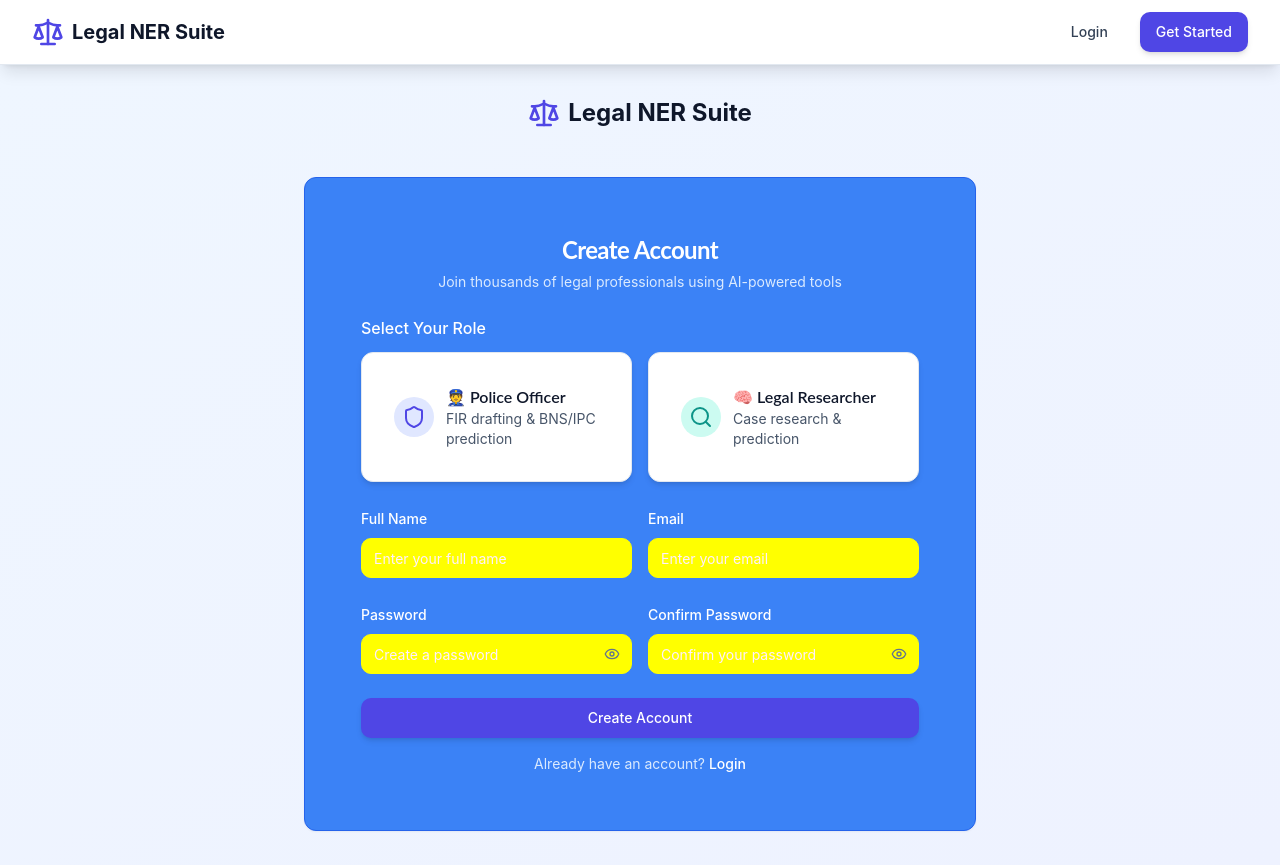
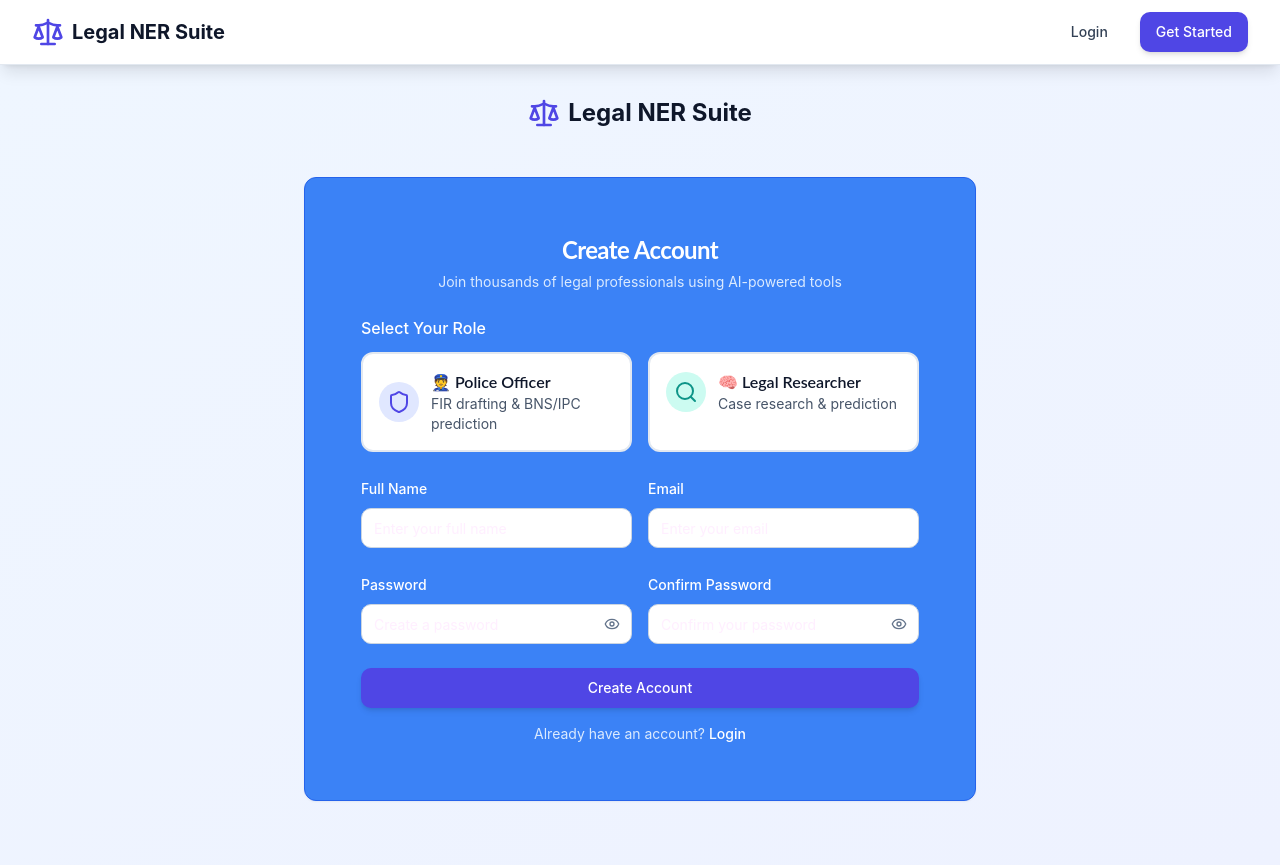
Before and after one commit to Majeed016/ner-law-suite, a React (Vite) app: page /register in a window 1280 px wide. Built offline with nearby package versions, Linux system fonts and the light colour scheme.

Commit message:
Fix: Register page role selection and input backgrounds
Fixes the inability to select roles (police officer/legal researcher) on the register page. Also changes the background color of the input fields (full name, email, password, confirm password) to white.

```diff
--- a/src/pages/Register.tsx
+++ b/src/pages/Register.tsx
@@ -1,3 +1,4 @@
+
 import React, { useState } from 'react';
 import { Link, useNavigate } from 'react-router-dom';
 import { useAuth, UserRole } from '@/contexts/AuthContext';
@@ -29,6 +30,10 @@ const Register: React.FC = () => {
       ...prev,
       [e.target.name]: e.target.value
     }));
+  };
+
+  const handleRoleSelect = (role: UserRole) => {
+    setSelectedRole(role);
   };
 
   const handleSubmit = async (e: React.FormEvent) => {
@@ -99,8 +104,12 @@ const Register: React.FC = () => {
                 <Label className="text-base font-medium text-white">Select Your Role</Label>
                 <div className="grid md:grid-cols-2 gap-4">
                   <div
-                    onClick={() => setSelectedRole('police')}
-                    className={`role-card ${selectedRole === 'police' ? 'selected' : ''}`}
+                    onClick={() => handleRoleSelect('police')}
+                    className={`bg-white rounded-lg p-4 border-2 cursor-pointer transition-all duration-200 hover:shadow-md ${
+                      selectedRole === 'police'
+                        ? 'border-legal-indigo-500 bg-legal-blue-50 ring-2 ring-legal-indigo-500'
+                        : 'border-legal-slate-200 hover:border-legal-indigo-300'
+                    }`}
                   >
                     <div className="flex items-center space-x-3">
                       <div className="bg-legal-indigo-100 rounded-full p-2">
@@ -114,8 +123,12 @@ const Register: React.FC = () => {
                   </div>
 
                   <div
-                    onClick={() => setSelectedRole('researcher')}
-                    className={`role-card ${selectedRole === 'researcher' ? 'selected' : ''}`}
+                    onClick={() => handleRoleSelect('researcher')}
+                    className={`bg-white rounded-lg p-4 border-2 cursor-pointer transition-all duration-200 hover:shadow-md ${
+                      selectedRole === 'researcher'
+                        ? 'border-legal-indigo-500 bg-legal-blue-50 ring-2 ring-legal-indigo-500'
+                        : 'border-legal-slate-200 hover:border-legal-indigo-300'
+                    }`}
                   >
                     <div className="flex items-center space-x-3">
                       <div className="bg-legal-teal-100 rounded-full p-2">
@@ -142,6 +155,7 @@ const Register: React.FC = () => {
                     value={formData.name}
                     onChange={handleInputChange}
                     required
+                    className="bg-white border-legal-slate-300 text-legal-slate-900"
                   />
                 </div>
 
@@ -155,6 +169,7 @@ const Register: React.FC = () => {
                     value={formData.email}
                     onChange={handleInputChange}
                     required
+                    className="bg-white border-legal-slate-300 text-legal-slate-900"
                   />
                 </div>
               </div>
@@ -171,7 +186,7 @@ const Register: React.FC = () => {
                       value={formData.password}
                       onChange={handleInputChange}
                       required
-                      className="pr-10"
+                      className="pr-10 bg-white border-legal-slate-300 text-legal-slate-900"
                     />
                     <button
                       type="button"
@@ -194,7 +209,7 @@ const Register: React.FC = () => {
                       value={formData.confirmPassword}
                       onChange={handleInputChange}
                       required
-                      className="pr-10"
+                      className="pr-10 bg-white border-legal-slate-300 text-legal-slate-900"
                     />
                     <button
                       type="button"
```
